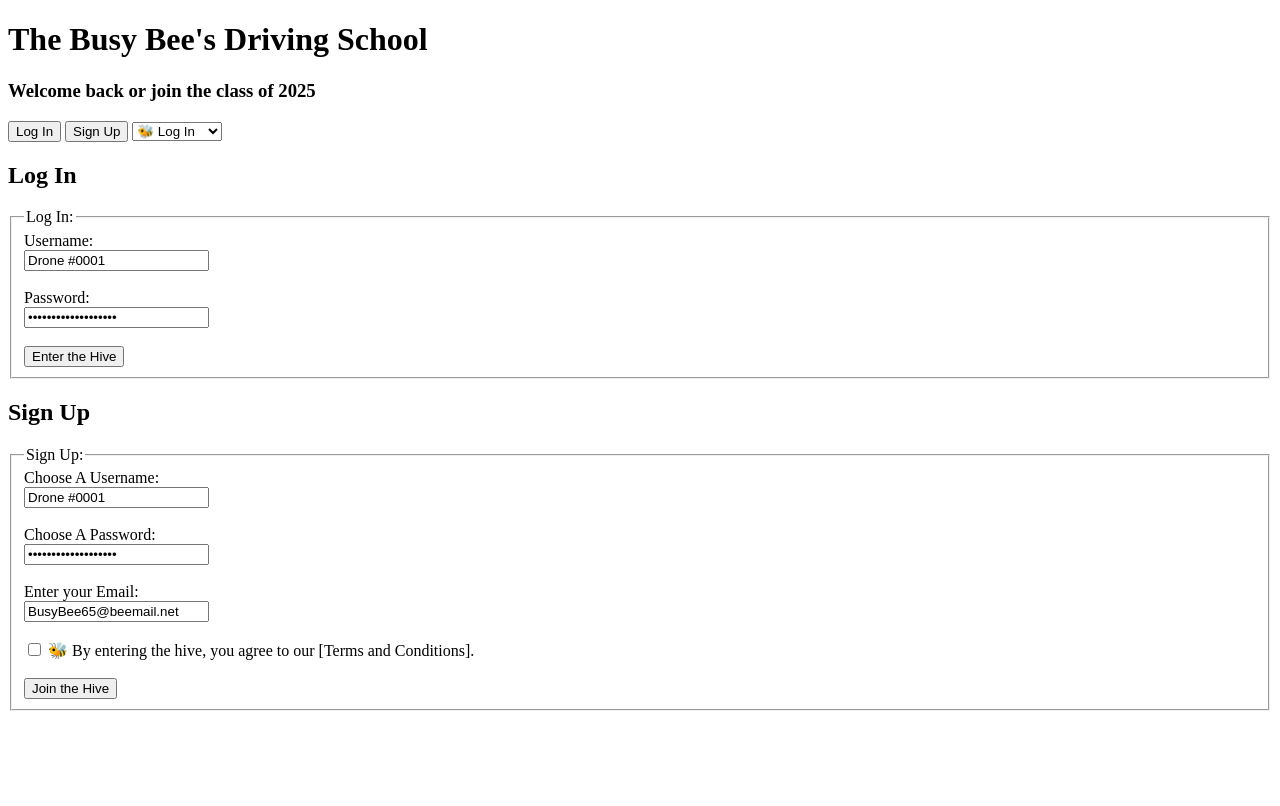
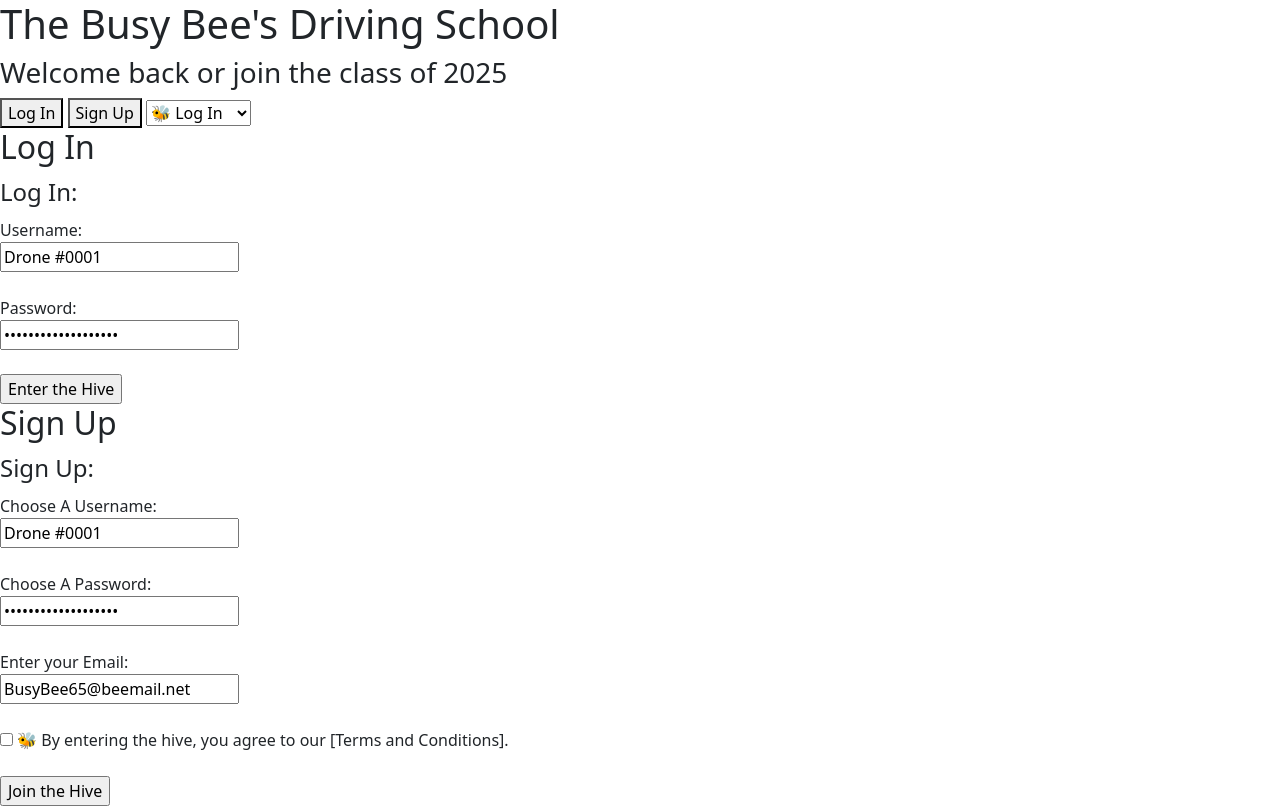
Before and after one commit to datagirlz19/The-Busy-Bee-Driving-School, a plain HTML site: page index.html in a window 1280 px wide. Drawn offline with nearby package versions, Linux system fonts and the light colour scheme.

Commit message:
added bootstrap

```diff
--- a/index.html
+++ b/index.html
@@ -1,6 +1,15 @@
 <!DOCTYPE html>
 <html>
 
+<head>
+  <link href="https://cdn.jsdelivr.net/npm/bootstrap@5.3.7/dist/css/bootstrap.min.css" rel="stylesheet" integrity="sha384-LN+7fdVzj6u52u30Kp6M/trliBMCMKTyK833zpbD+pXdCLuTusPj697FH4R/5mcr" crossorigin="anonymous">
+  <script src="https://cdn.jsdelivr.net/npm/bootstrap@5.3.7/dist/js/bootstrap.bundle.min.js" integrity="sha384-ndDqU0Gzau9qJ1lfW4pNLlhNTkCfHzAVBReH9diLvGRem5+R9g2FzA8ZGN954O5Q" crossorigin="anonymous"></script>
+  <title>The Drivers School for Busy Bees</title>
+
+</head>
+
+
+<body>
   <script>
     function show_hide_section(div_name) {
       var x = document.getElementById(status);
@@ -11,10 +20,6 @@
       }
     }
   </script>
-<head>
-<title>The Drivers School for Busy Bees</title>
-</head>
-<body>
 
 <h1>The Busy Bee's Driving School</h1>
 <h3>Welcome back or join the class of 2025</h3>
@@ -40,7 +45,7 @@
 
     <label for="passcode">Password:</label><br>
     <input type="password" id="passcode" name="passcode" value="theBusyDriver$chool"><br><br>
-    <input type="submit" value="Enter the Hive" action = "master_quiz.html">
+    <input type="submit" value="Enter the Hive" action = "/workspaces/The-Busy-Bee-Driving-School/master_quiz.html">
   </fieldset>
   </form>
 </div>
@@ -64,7 +69,7 @@
     <input type="checkbox" id="terms" name="terms" value="True">
     <label for="terms"> 🐝 By entering the hive, you agree to our [Terms and Conditions].</label><br> <br>
 
-    <input type="submit" value="Join the Hive" action = "master_quiz.html" >
+    <input type="submit" value="Join the Hive" action = "/workspaces/The-Busy-Bee-Driving-School/master_quiz.html" >
     </fieldset>
   </form>
 </div>
```
Lines whose indentation alone changed are shown as unchanged.
